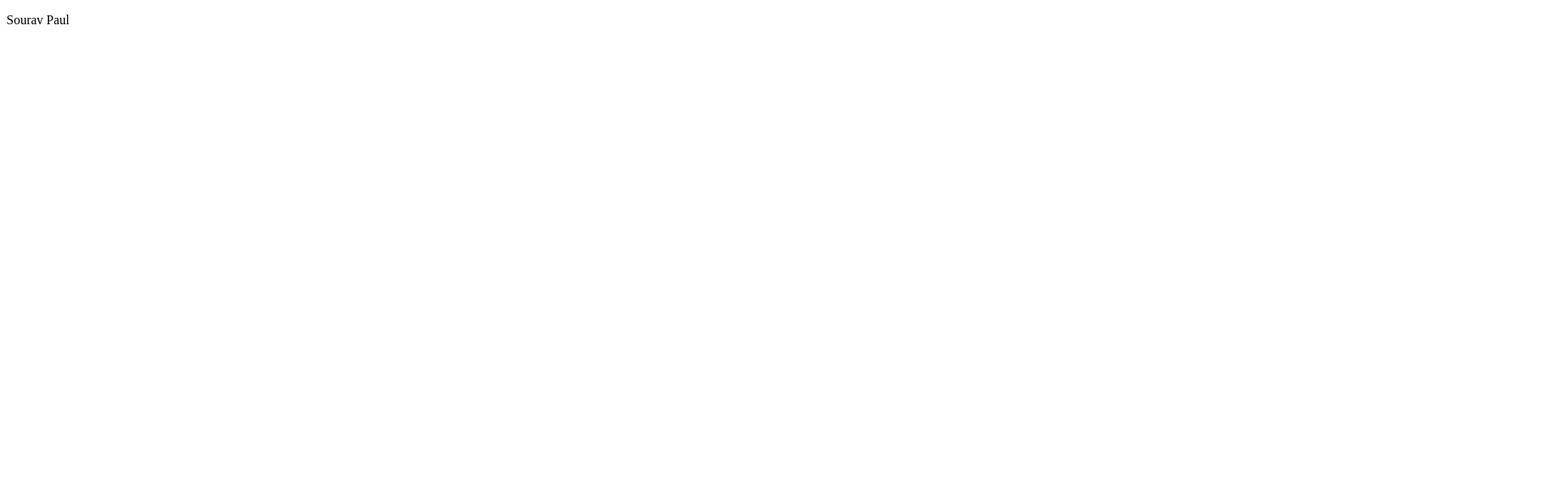
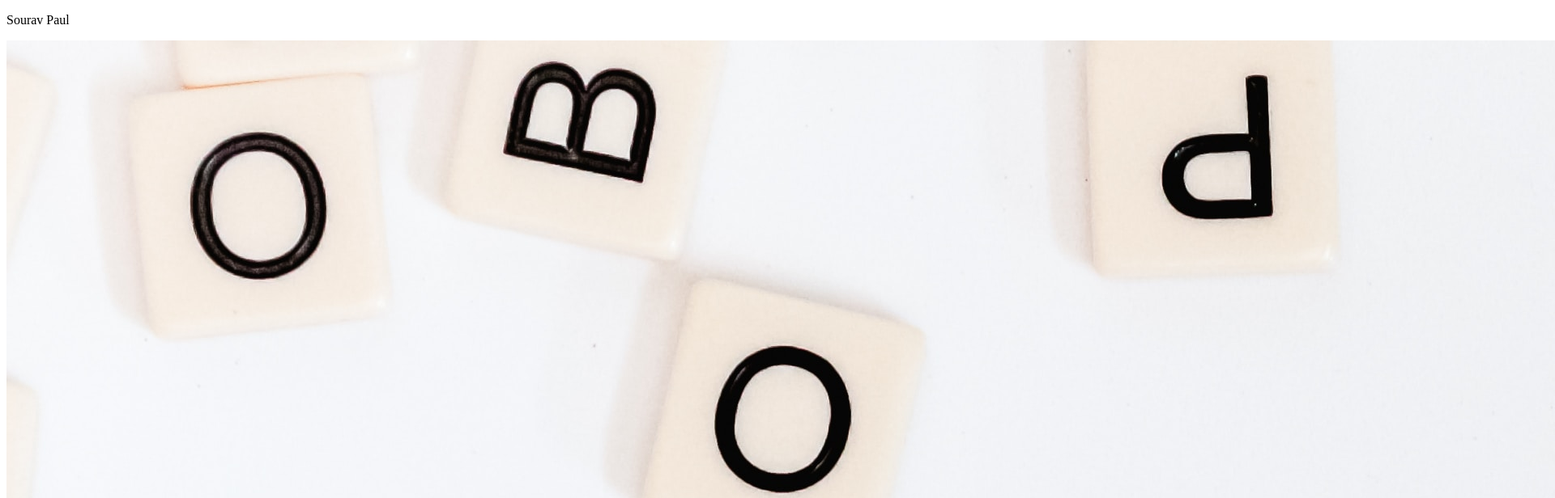
Before and after one commit to thescenicvlogs/thescenicvlogs.cloud, a plain HTML site: page index.html in a window 1280 px wide. Shown: the top 616 px of the page at 81% size, 1920 px wide, since content can reach past the window. Drawn offline with Linux system fonts and the light colour scheme.

Commit message:
Addinig Images in site

```diff
--- a/index.html
+++ b/index.html
@@ -8,6 +8,6 @@
 <body>
 
     <P>Sourav Paul</P>
-
+    <img src="static/img/bg.jpg" alt="background Image">
 </body>
 </html>
```
